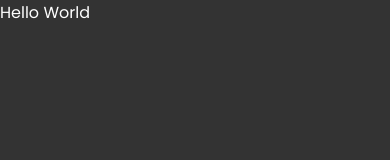
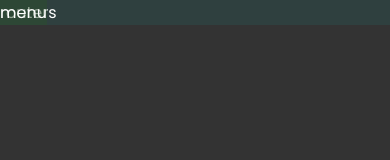
Before and after one commit to rosasrias/pos-react, a React (Vite) app: page / in a window 390 px wide. Shown: the top 160 px of the page. Built offline with nearby package versions, Linux system fonts and the light colour scheme.

Commit message:
feat: implement responsive layout with styled-components and add breakpoints

```diff
--- a/src/App.jsx
+++ b/src/App.jsx
@@ -1,12 +1,42 @@
 import { GlobalStyles } from "./styles/GlobalStyles";
+import styled from "styled-components";
+import { Device } from "./styles/breakpoinst";
 
 function App() {
   return (
-    <>
+    <Container>
       <GlobalStyles />
-      <span>Hello World</span>
-    </>
+      <section className="contentSidebar">sidebar</section>
+      <section className="contentMenuambur">menu</section>
+      <section className="contentRouters">routers</section>
+    </Container>
   );
 }
 
+const Container = styled.div`
+  display: grid;
+  grid-template-columns: 1fr;
+  background-color: #333;
+  .contentSidebar {
+    display: none;
+    background-color: rgba(78, 45, 45, 0.5);
+  }
+  .contentMenuambur{
+    position: absolute;
+    background-color: rgba(45, 78, 45, 0.5);
+  }
+  .contentRouters{
+    background-color: rgba(45, 78, 76, 0.5);
+  }
+  @media ${Device.tablet} {
+    grid-template-columns: 88px 1fr;
+    .contentSidebar {
+      display: initial;
+    }
+    .contentMenuambur{
+      display: none;
+    }
+  }
+`;
+
 export default App;
--- /dev/null
+++ b/src/styles/breakpoinst.jsx
@@ -0,0 +1,12 @@
+const sizes = {
+  mobile: "576px",
+  tablet: "768px",
+  laptop: "992px",
+  desktop: "1200px",
+};
+export const Device = {
+  mobile: `(min-width: ${sizes.mobile})`,
+  tablet: `(min-width: ${sizes.tablet})`,
+  laptop: `(min-width: ${sizes.laptop})`,
+  desktop: `(min-width: ${sizes.desktop})`,
+};
```
